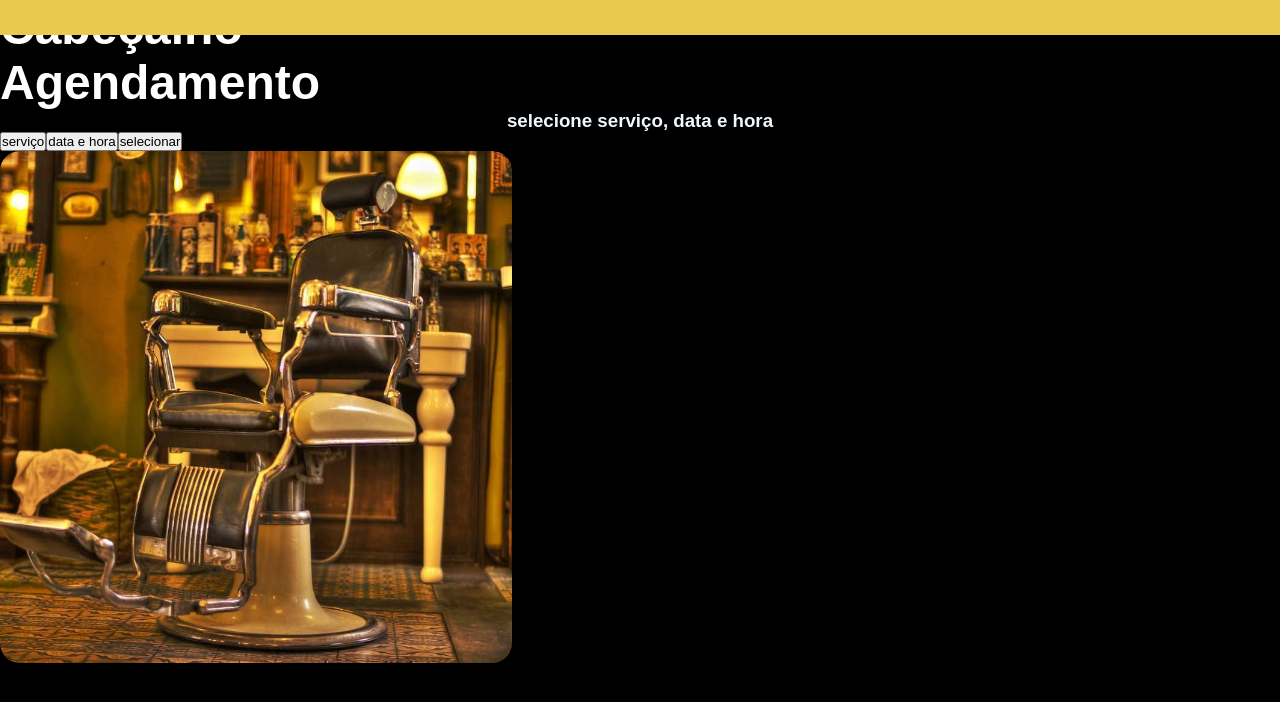
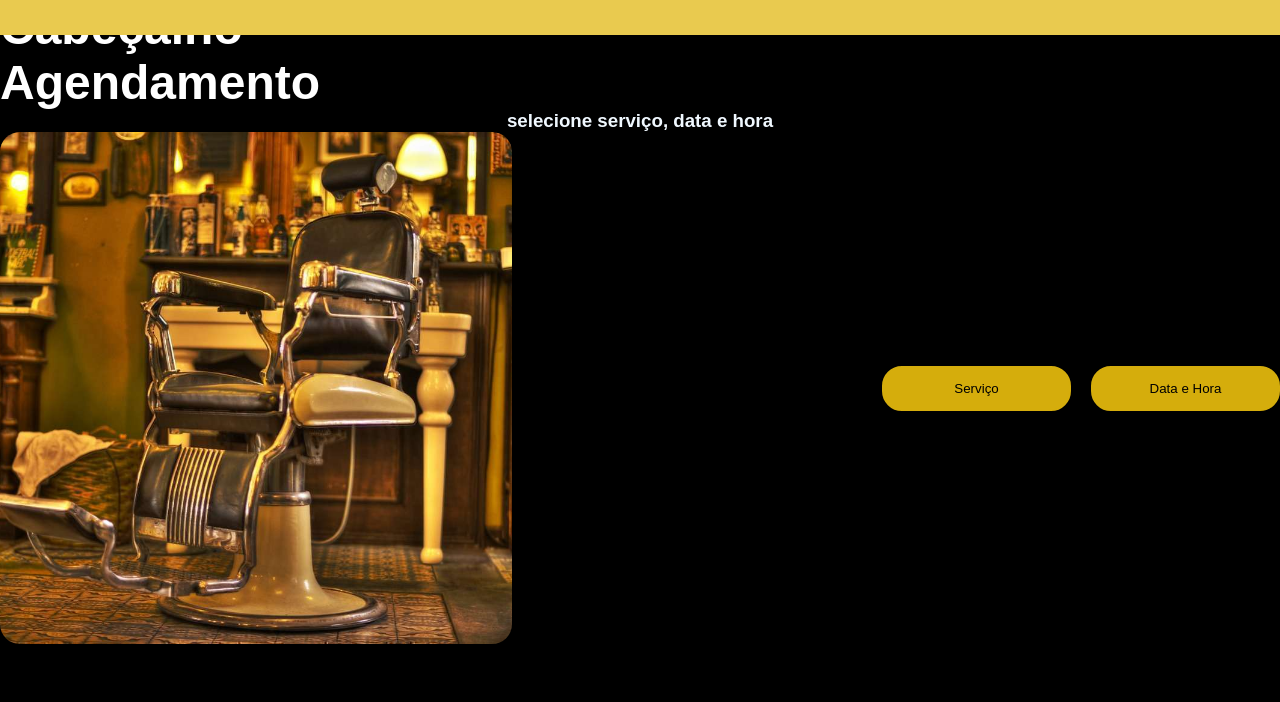
Before and after one commit to gsillva18/security_project, a Next.js app: page /projeto in a window 1280 px wide. Shown: the top 702 px of the page. Built offline with nearby package versions, Linux system fonts and the light colour scheme; no server answers; the database is empty.

Commit message:
continuação nas telas html e css

```diff
--- a/src/app/projeto/page.js
+++ b/src/app/projeto/page.js
@@ -10,14 +10,15 @@ export default async () => {
     <h3>selecione serviço, data e hora</h3>
     </div>
 
-    <div>
 
-   <button class="botom">serviço</button>
-   <button>data e hora</button>
-   <button> selecionar</button>
-   </div>
+   <div class = "container">
+    <img class="imagem" src= "image-barbearia.jpg"/>
+    <button>Serviço</button>
+    <button>Data e Hora</button>
 
-    <img class="imagem" src= "image-barbearia.jpg"/>
+    </div>
+
+
 
     <div class="barra"></div>
 
--- a/src/app/projeto/style.css
+++ b/src/app/projeto/style.css
@@ -1,6 +1,8 @@
 body {
     background-color:black;
 }
+
+
 
 .texto-centralizado {
     position: absolute;
@@ -18,7 +20,7 @@ body {
 
 h1 {
     font-size: 3em;
-    color: white
+    color: white;
 }
 
 h3{
@@ -47,3 +49,26 @@ h3{
 .botom {
     float: left;
 }
+
+.container {
+      display: flex;
+  align-items: center;
+
+}
+
+.container img {
+  margin-right: 350px;
+}
+
+
+.container button {
+    display:inline-block;
+    margin-left: 20px;
+    width: 250px;
+    height: 45px;
+    border-radius: 20px;
+    border: 2px solid #D5AD0C;
+    background-color: #D5AD0C;
+    color: black;
+
+}
```
